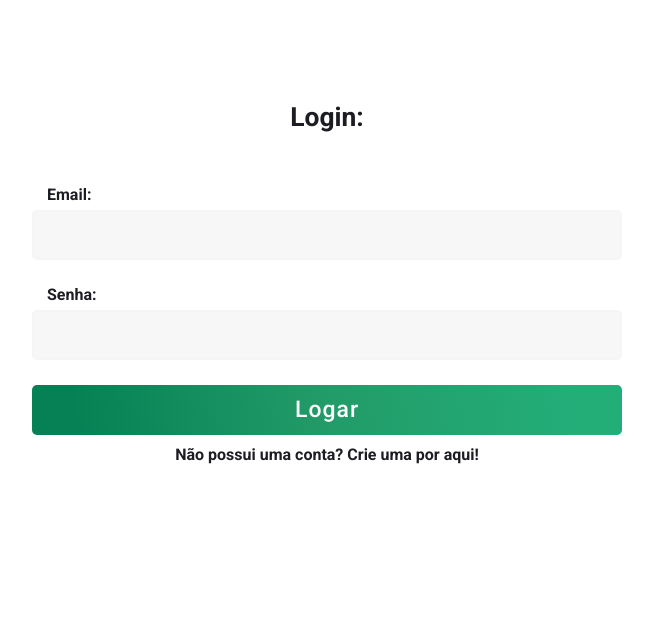
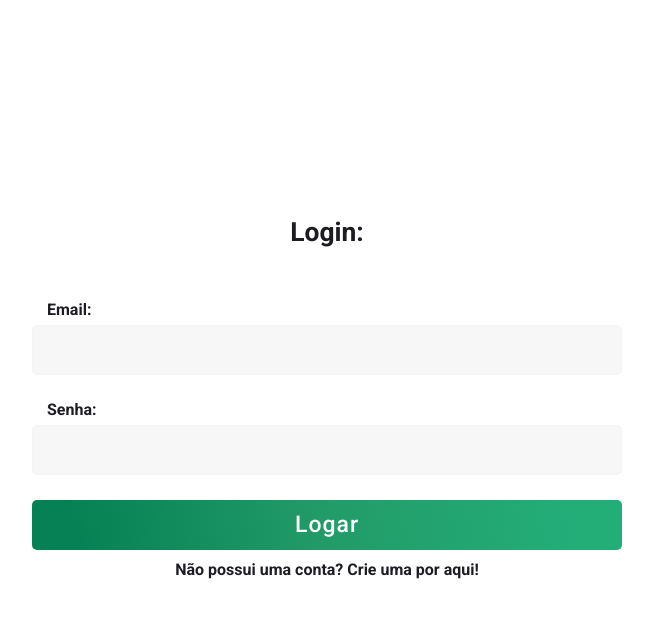
Before and after one commit to eduardoyanoliveira/buddy_advice_web, a React (Create React App) app: page / in a window 1280 px wide. Shown: the top 618 px of the page, without its empty margins (313-966 px from the left). Built offline with nearby package versions, Linux system fonts and the light colour scheme.

Commit message:
add a new color to the theme

```diff
--- a/src/components/FormComponents/Form/index.tsx
+++ b/src/components/FormComponents/Form/index.tsx
@@ -12,6 +12,7 @@ const  Form : React.FC<IFormProps> = ({ title, hasImages, children }) => {
         <Container
             data-testid="form"
             encType={hasImages ? 'multipart/form-data' : 'application/x-www-form-urlencoded'}
+            isLogged={!!localStorage.getItem('@token')}
         >
             <Title data-testid="form-title">
                 {title}:
--- a/src/components/FormComponents/Form/styles.ts
+++ b/src/components/FormComponents/Form/styles.ts
@@ -1,7 +1,11 @@
 import styled, { css } from "styled-components";
 import { ScreenSizes } from "../../../utils/screen/sizes";
 
-export const Container = styled.form`
+interface IContainer {
+    isLogged?: boolean,
+};
+
+export const Container = styled.form<IContainer>`
 
     display: flex;
     align-items: center;
@@ -20,7 +24,7 @@ export const Container = styled.form`
     &::-webkit-scrollbar-thumb {
 
         ${({theme}) => css`
-            background: ${theme.colors.font};
+            background: ${theme.colors.iconColor};
         `}
         -webkit-border-radius: 2px;
         border-radius: 2px;
@@ -29,14 +33,16 @@ export const Container = styled.form`
     /* Handle on hover */
         &::-webkit-scrollbar-thumb:hover {
         background: 0;
-    }
+    };
+
+    ${({isLogged}) => css`
+        height: ${isLogged ? 'calc(100% - 180px)' : ''};
+    `};
 
     overflow-y: auto;
-    height: calc(100% - 180px);
-
 
     ${({theme}) => css`
-        scrollbar-color: ${theme.colors.font} ${theme.colors.backgroundAlt};
+        scrollbar-color: ${theme.colors.iconColor} ${theme.colors.backgroundAlt};
         scrollbar-width: thin;
     `};
 
@@ -48,7 +54,7 @@ export const Container = styled.form`
     &::-webkit-scrollbar-thumb {
 
         ${({theme}) => css`
-            background: ${theme.colors.font};
+            background: ${theme.colors.iconColor};
         `}
         -webkit-border-radius: 2px;
         border-radius: 2px;
--- a/src/components/Inputs/ToggleInput/styles.ts
+++ b/src/components/Inputs/ToggleInput/styles.ts
@@ -19,7 +19,7 @@ export const ToggleContainer = styled.div<IToggleProps>`
     border-radius: 30px;
 
     ${({theme, margin}) => css`
-        background-color: ${theme.colors.font};
+        background-color: ${theme.colors.iconColor};
         margin: ${margin};
     `}
 
--- a/src/styles/design/colors.ts
+++ b/src/styles/design/colors.ts
@@ -12,6 +12,7 @@ export const darkColors : ThemeColors = {
     background: 'linear-gradient(90.51deg, rgba(13, 15, 15, 0.97) 0.52%, #0D0F0F 60.38%, rgba(13, 15, 15, 0.97) 99.67%)',
     backgroundAlt : '#191A1A',
     font: '#E1E1E6',
+    iconColor: '#83838E',
     stroke: '#1E1E1E'
 };
 
@@ -21,5 +22,6 @@ export const lightColors : ThemeColors = {
     background: 'linear-gradient(0deg, #FFFFFF, #FFFFFF)',
     backgroundAlt : '#F7F7F7',
     font: '#1C1C23',
+    iconColor: '#83838E',
     stroke: '#F5F5F5'
 };
--- a/src/styles/styled.d.ts
+++ b/src/styles/styled.d.ts
@@ -7,6 +7,7 @@ export interface ThemeColors {
     background: string,
     backgroundAlt: string,
     font: string,
+    iconColor: string,
     stroke: string,
 }
 
```
